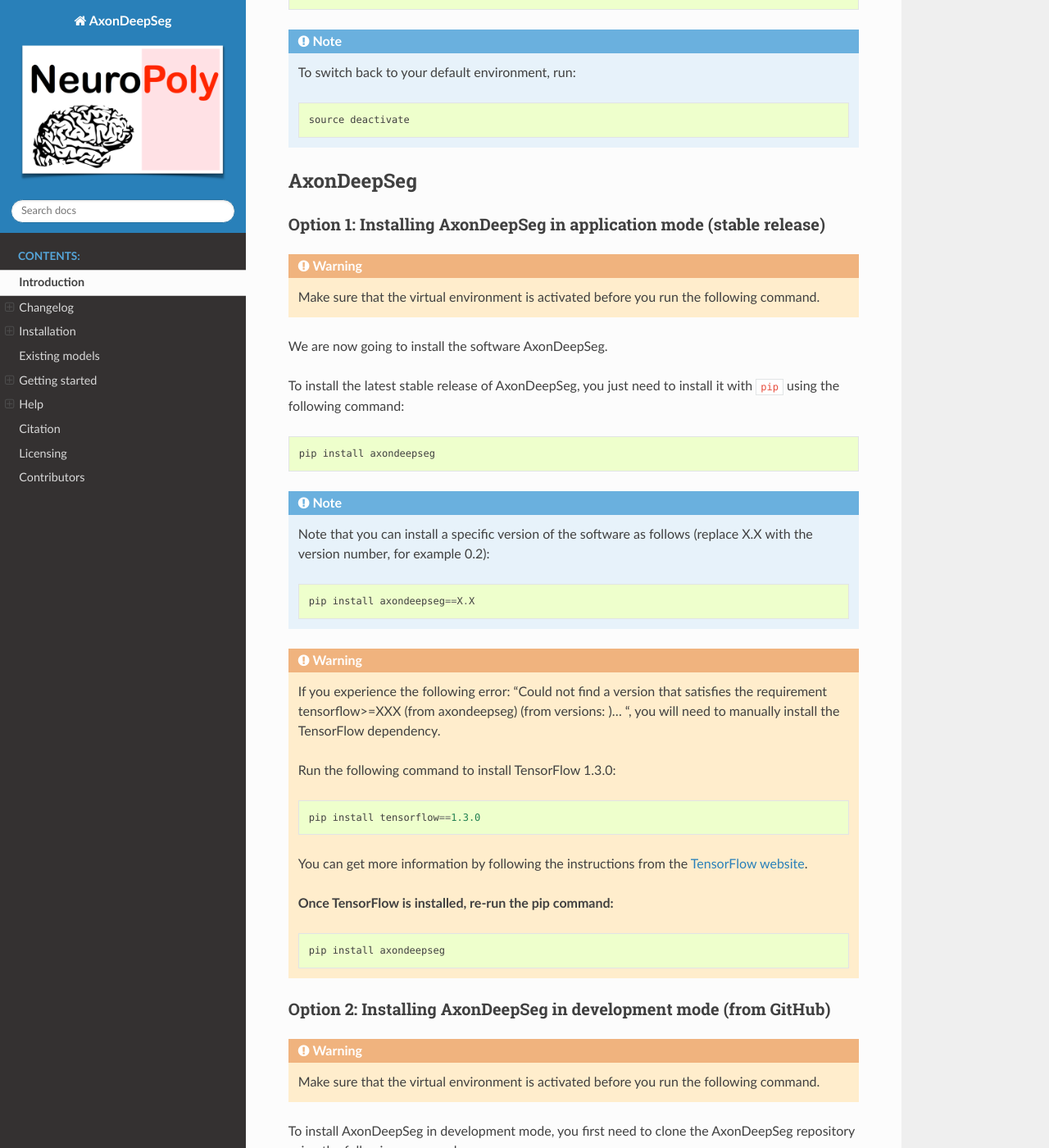
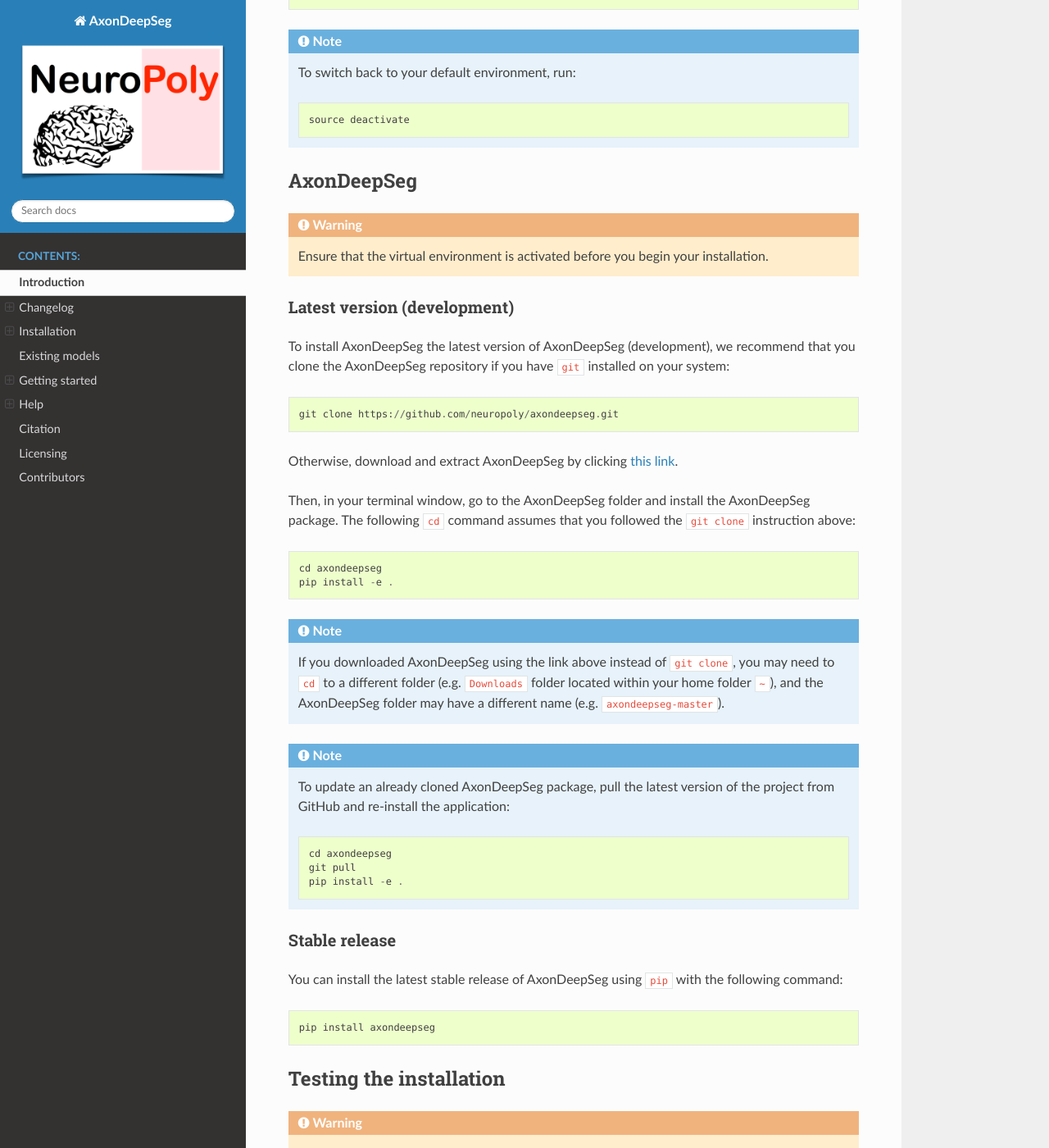
Before and after one commit to axondeepseg/axondeepseg, a Sphinx documentation site: the page built from docs/source/documentation.rst, in a window 1280 px wide and 1400 px high, scrolled down 4389 px. Shown: the whole window at 82% size. Built offline with Sphinx 7.4.7 and the Read the Docs theme 2.0.0, drawn with Linux system fonts in a browser that asks for light colours; some of the changed text lies outside the part shown.

Commit message:
[DOC] Finish draft of installation instructions:

```diff
--- a/docs/source/documentation.rst
+++ b/docs/source/documentation.rst
@@ -183,54 +183,29 @@
 
 AxonDeepSeg
 -------------------------------------------------------------------------------
+.. WARNING ::
+   Ensure that the virtual environment is activated before you begin your installation.
 
-Option 1: Installing AxonDeepSeg in application mode (stable release)
+Latest version (development)
 ~~~~~~~~~~~~~~~~~~~~~~~~~~~~~~~~~~~~~~~~~~~~~~~~~~~~~~~~~~~~~~~~~~~~~~~~~~~~~~~
-.. WARNING ::
-   Make sure that the virtual environment is activated before you run the following command.
 
-We are now going to install the software AxonDeepSeg.
-
-To install the latest stable release of AxonDeepSeg, you just need to install it with ``pip`` using the following command::
-
-    pip install axondeepseg
-
-.. NOTE ::
-   Note that you can install a specific version of the software as follows (replace X.X with the version number, for example 0.2):
-   ::
-
-        pip install axondeepseg==X.X
-
-.. WARNING ::
-  If you experience the following error:
-  "Could not find a version that satisfies the requirement tensorflow>=XXX (from axondeepseg) (from versions: )... ",
-  you will need to manually install the TensorFlow dependency.
-
-  Run the following command to install TensorFlow 1.3.0:
-  ::
-
-       pip install tensorflow==1.3.0
-
-  You can get more information by following the instructions from the `TensorFlow website <https://www.tensorflow.org/install/install_mac#the_url_of_the_tensorflow_python_package>`_.
-
-  **Once TensorFlow is installed, re-run the pip command:**
-  ::
-
-       pip install axondeepseg
-
-Option 2: Installing AxonDeepSeg in development mode (from GitHub)
-~~~~~~~~~~~~~~~~~~~~~~~~~~~~~~~~~~~~~~~~~~~~~~~~~~~~~~~~~~~~~~~~~~~~~~~~~~~~~~~
-.. WARNING ::
-   Make sure that the virtual environment is activated before you run the following command.
-
-To install AxonDeepSeg in development mode, you first need to clone the AxonDeepSeg repository using the following command::
+To install AxonDeepSeg the latest version of AxonDeepSeg (development), we recommend that you clone the AxonDeepSeg repository
+if you have ``git`` installed on your system::
 
     git clone https://github.com/neuropoly/axondeepseg.git
 
-Then, go to the newly created git repository and install the AxonDeepSeg package using the following commands::
+Otherwise, download and extract AxonDeepSeg by clicking `this link <https://github.com/neuropoly/axondeepseg/archive/master.zip>`_.
+
+Then, in your terminal window, go to the AxonDeepSeg folder and install the
+AxonDeepSeg package. The following ``cd`` command assumes that you followed the ``git clone``
+instruction above::
 
     cd axondeepseg
     pip install -e .
+
+.. NOTE ::
+   If you downloaded AxonDeepSeg using the link above instead of ``git clone``, you may need to ``cd`` to a different folder (e.g. ``Downloads`` folder
+   located within your home folder ``~``), and the AxonDeepSeg folder may have a different name (e.g. ``axondeepseg-master``).
 
 .. NOTE ::
    To update an already cloned AxonDeepSeg package, pull the latest version of the project from GitHub and re-install the application:
@@ -240,19 +215,49 @@
         git pull
         pip install -e .
 
-The advantage of this installation method over the option 1 (application mode) is that you will always get the last stable version of the package.
+Stable release
+~~~~~~~~~~~~~~~~~~~~~~~~~~~~~~~~~~~~~~~~~~~~~~~~~~~~~~~~~~~~~~~~~~~~~~~~~~~~~~~
+You can install the latest stable release of AxonDeepSeg using ``pip`` with the following command::
+
+    pip install axondeepseg
 
 Testing the installation
 -------------------------------------------------------------------------------
+.. WARNING ::
+   Ensure that the virtual environment is activated.
 
-In order to test the installation, you can launch an integrity test by running the following command on the terminal (make sure your virtual env is activated before, as explained in the `Creation a virtual environment <https://neuropoly.github.io/axondeepseg/documentation.html#creating-a-virtual-environment>`_ section)::
+Quick installation test
+~~~~~~~~~~~~~~~~~~~~~~~~~~~~~~~~~~~~~~~~~~~~~~~~~~~~~~~~~~~~~~~~~~~~~~~~~~~~~~~
+
+To test if the software was installed correctly, you can launch a quick integrity test by running the following command on the terminal::
 
     axondeepseg_test
 
-
-This integrity test automatically performs the axon and myelin segmentation of a test sample. If the test succeeds, the following message will appear in the terminal, meaning that the software was correctly installed::
+This integrity test automatically performs the axon and myelin segmentation of a test sample. If the test succeeds, the following message will appear in the terminal::
 
     * * * Integrity test passed. AxonDeepSeg is correctly installed. * * *
+
+Comprehensive installation test
+~~~~~~~~~~~~~~~~~~~~~~~~~~~~~~~~~~~~~~~~~~~~~~~~~~~~~~~~~~~~~~~~~~~~~~~~~~~~~~~
+.. NOTE ::
+   This feature is not available if you installed AxonDeepSeg using ``pip``.
+
+To run the entire testing suite, go to your AxonDeepSeg project directory on the terminal and run ``py.test``::
+
+    cd axondeepseg
+    py.test --cov AxonDeepSeg/ --cov-report term-missing
+
+GPU-compatible installation
+--------------------------------------------------------------------------------
+.. NOTE ::
+   This feature is not available if you installed AxonDeepSeg using ``pip``.
+
+By default, AxonDeepSeg installs the CPU version of TensorFlow. To train a model
+using your GPU, you need to uninstall the TensorFlow from your virtual environment,
+and install the GPU version of it::
+
+    pip uninstall tensorflow
+    pip install tensorflow-gpu==1.3.0
 
 Existing models
 ===============================================================================
```
